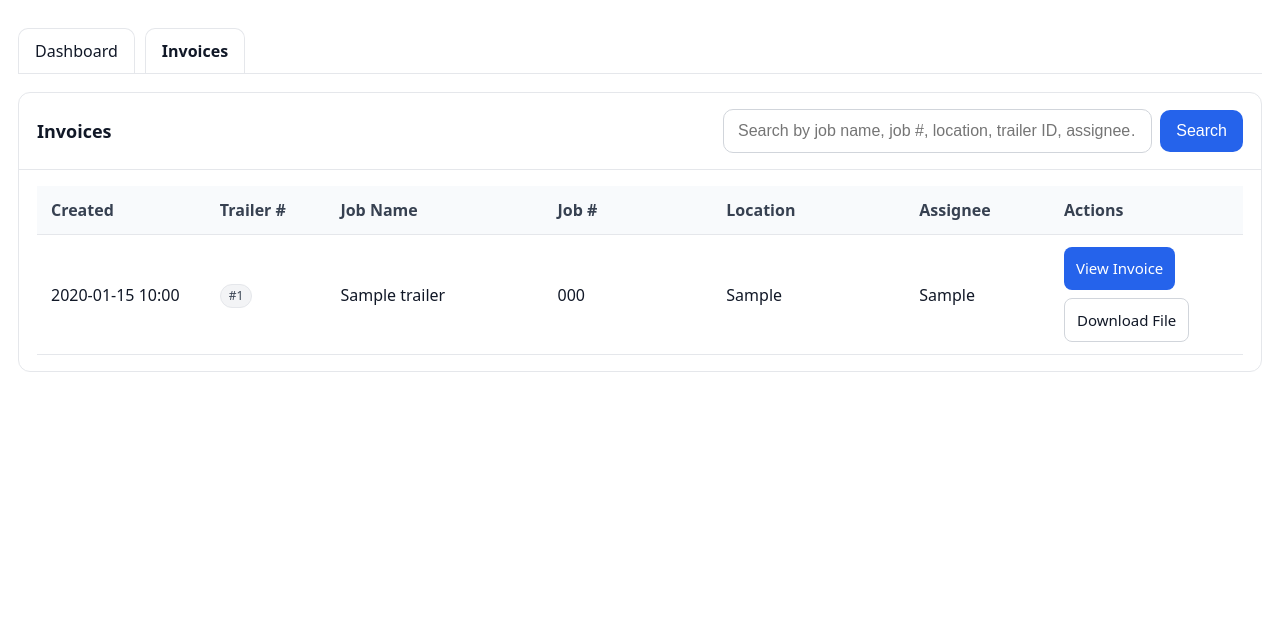
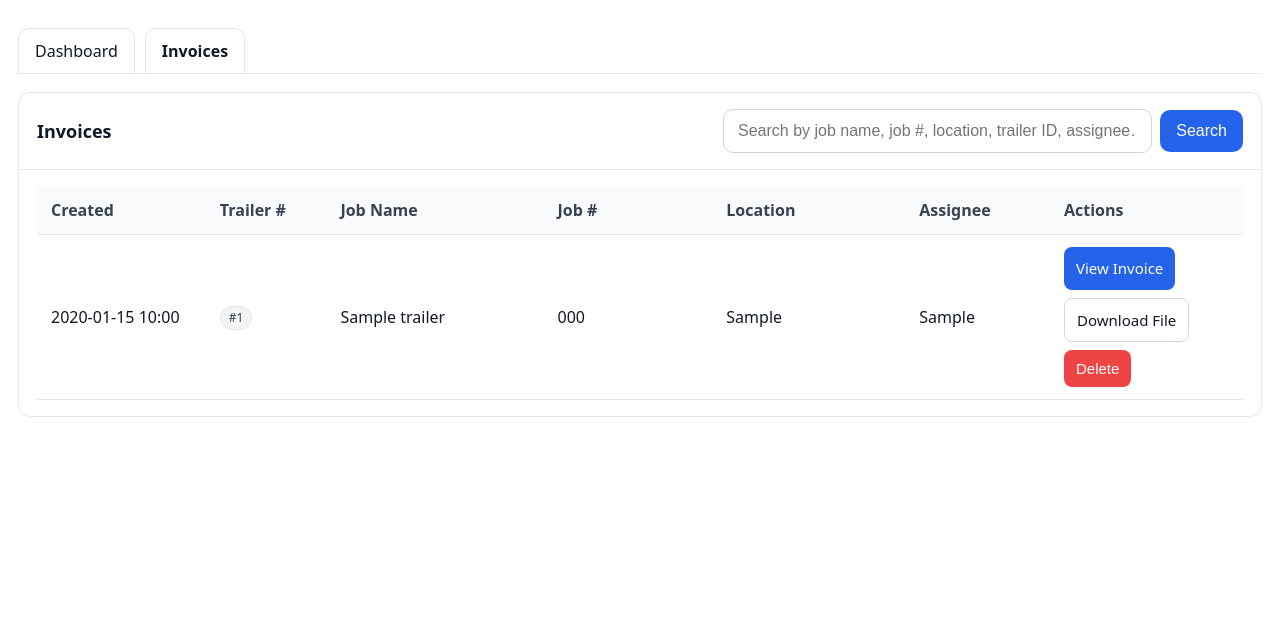
Before and after one commit to ColtonBaum/Inventory-app, a Flask app: page /invoices in a window 1280 px wide. Shown: the top 627 px of the page. Run offline with Flask 3, Linux system fonts and the light colour scheme; tables that the repository leaves empty hold one stand-in row (values such as "Sample post").

Commit message:
Add invoice delete route, update invoices.html with delete button, and rename assigned_user label to LN-25

```diff
--- a/routes/inventory.py
+++ b/routes/inventory.py
@@ -5,8 +5,9 @@ from flask import (
 )
 from models import Trailer, InventoryResponse, Invoice
 from database import db
+    # helper to fetch list by name
 from utils.invoice_generator import generate_invoice
-from utils.tooling_lists import get_tooling_list  # helper to fetch list by name
+from utils.tooling_lists import get_tooling_list
 from sqlalchemy import desc
 import os
 
@@ -65,6 +66,24 @@ def view_invoices():
 
     return render_template('invoices.html', invoices=invoices, trailers=trailers, q=q)
 
+# NEW: Delete an invoice (removes DB row and file if present)
+@inventory_bp.route('/invoice/<int:invoice_id>/delete', methods=['POST'])
+def delete_invoice(invoice_id):
+    invoice = Invoice.query.get_or_404(invoice_id)
+
+    # Best-effort file removal
+    try:
+        if invoice.file_path:
+            file_path = os.path.abspath(invoice.file_path)
+            if os.path.exists(file_path):
+                os.remove(file_path)
+    except Exception:
+        current_app.logger.exception("Failed to remove invoice file")
+
+    db.session.delete(invoice)
+    db.session.commit()
+    flash('Invoice deleted.', 'info')
+    return redirect(url_for('inventory.view_invoices'))
 
 # ---------- Add / Edit / Delete Trailer (meta) ----------
 @inventory_bp.route('/trailer/add', methods=['GET', 'POST'])
--- a/templates/assign_trailer.html
+++ b/templates/assign_trailer.html
@@ -53,8 +53,8 @@
       </div>
 
       <div class="field">
-        <label>Assigned User (optional)</label>
-        <input class="input" type="text" name="assigned_user" placeholder="Person responsible">
+        <label>Assigned User</label>
+        <input class="input" type="text" name="lN-25s" placeholder="Person responsible">
       </div>
     </div>
 
--- a/templates/invoices.html
+++ b/templates/invoices.html
@@ -14,6 +14,8 @@
   .btn { appearance:none; border:none; border-radius:10px; padding:12px 16px; background:#2563eb; color:#fff; cursor:pointer; font-size:16px; }
   .btn:hover { background:#1d4ed8; }
   .btn.ghost { background:#fff; color:#111827; border:1px solid #d1d5db; }
+  .btn.danger { background:#ef4444; color:#fff; }
+  .btn.danger:hover { background:#dc2626; }
 
   .bd { padding:16px 18px; }
 
@@ -26,8 +28,11 @@
 
   .pill { display:inline-block; padding:2px 8px; border-radius:999px; background:#f3f4f6; border:1px solid #e5e7eb; font-size:12px; color:#374151; }
 
-  .actions { display:flex; gap:8px; flex-wrap:wrap; }
+  .actions { display:flex; gap:8px; flex-wrap:wrap; align-items:center; }
   .btn-sm { padding:10px 12px; font-size:15px; border-radius:8px; }
+
+  /* inline delete form */
+  .delete-form { display:inline; margin:0; }
 </style>
 {% endblock %}
 
@@ -72,10 +77,14 @@
                 <td>
                   <div class="actions">
                     <a class="btn btn-sm" href="{{ url_for('inventory.pull_list', trailer_id=inv.trailer_id) }}">View Invoice</a>
-                    {# If you still want downloadable PDF when present, keep this next button; else remove it. #}
                     {% if inv.file_path %}
                       <a class="btn ghost btn-sm" href="{{ url_for('inventory.download_invoice', invoice_id=inv.id) }}">Download File</a>
                     {% endif %}
+                    <!-- Delete Invoice -->
+                    <form class="delete-form" method="POST" action="{{ url_for('inventory.delete_invoice', invoice_id=inv.id) }}"
+                          onsubmit="return confirm('Delete this invoice? This cannot be undone.');">
+                      <button type="submit" class="btn danger btn-sm">Delete</button>
+                    </form>
                   </div>
                 </td>
               </tr>
```
